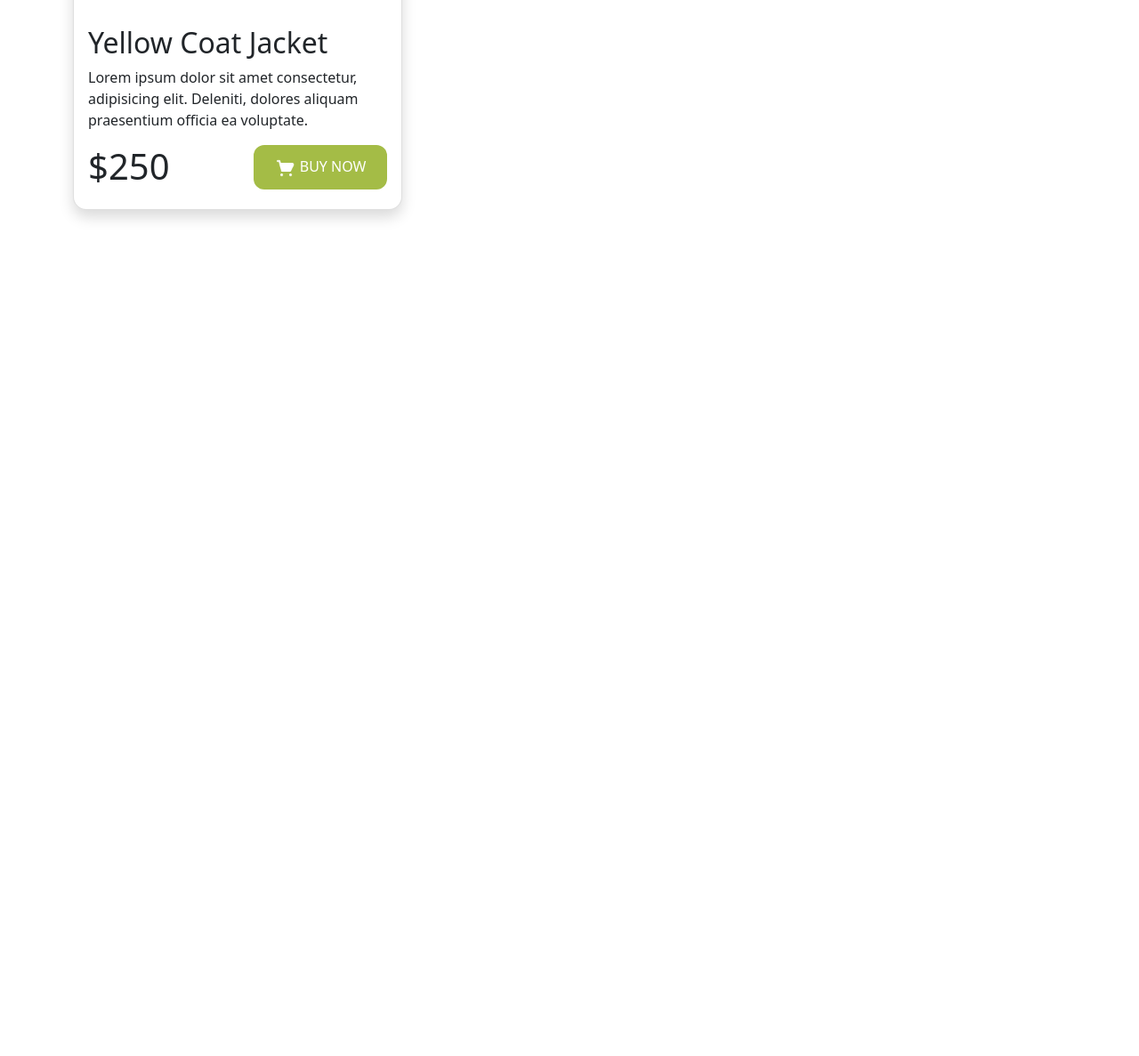
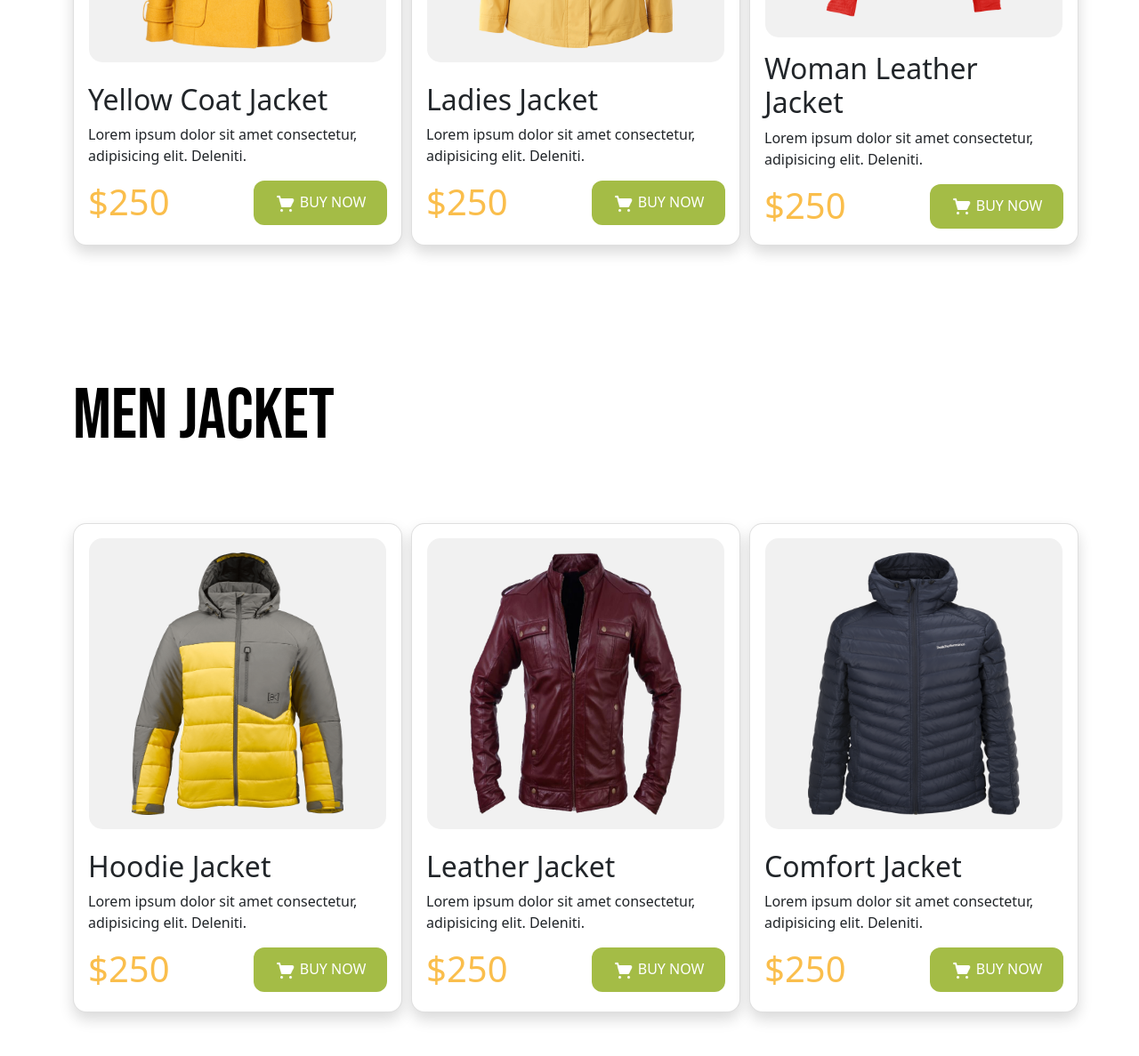
Before and after one commit to SumyaAfrinNishe/Penguine-Fashion, a plain HTML site: page index.html in a window 1280 px wide. Shown: the part 1091-2278 px from the top of the page at 89% size. Before the commit the page ends 1375 px from the top, so only its background shows below. Drawn offline with Linux system fonts and the light colour scheme.

Commit message:
fifth commit

```diff
--- a/index.html
+++ b/index.html
@@ -10,6 +10,10 @@
     <link rel="preconnect" href="https://fonts.googleapis.com">
 <link rel="preconnect" href="https://fonts.gstatic.com" crossorigin>
 <link href="https://fonts.googleapis.com/css2?family=Bebas+Neue&display=swap" rel="stylesheet">
+
+<link rel="preconnect" href="https://fonts.googleapis.com">
+<link rel="preconnect" href="https://fonts.gstatic.com" crossorigin>
+<link href="https://fonts.googleapis.com/css2?family=Bebas+Neue&family=Roboto:wght@400;700&display=swap" rel="stylesheet">
 
 </head>
 <body>
@@ -97,27 +101,29 @@
 
       <!-- product section -->
 
-      <!-- jacket card -->
+      <!-- jacket card 1 -->
+      <section>
 
       <div class="container py-5">
        <h1 class="jacket">WOMEN JACKET</h1>
 
-       <div class="row">
+       <div class="row my-5">
          <div class="col-lg-4 mt-4">
+
            <div class="card shadow d-flex">
 
-            <div class="bg-card m-3">
-
+            <div class="bg-card mt-3 m-auto">
+              <img src="jacket-1.png" class="img-fluid p-3" alt="">
             </div>
 
             <div class="p-3">
-            <h2>Yellow Coat Jacket</h2>
-            <p>Lorem ipsum dolor sit amet consectetur, adipisicing elit. Deleniti, dolores aliquam praesentium officia ea voluptate.
+            <h2 class="product">Yellow Coat Jacket</h2>
+            <p>Lorem ipsum dolor sit amet consectetur, adipisicing elit. Deleniti.
 
               </p>
 
               <div class="d-flex justify-content-lg-between">
-                <h1>$250</h1>
+                <h1 style="color:#FABE4C;">$250</h1>
                 <button class="customize-btn"> <span> <img src="shopping-cart 1.png" style="height: 24px;" alt=""> </span> BUY NOW</button>
                 </div>
            </div>
@@ -125,8 +131,157 @@
              </div>
 
          </div>
+
+         <!-- card 2 -->
+
+         <div class="col-lg-4 mt-4">
+
+          <div class="card shadow d-flex">
+
+           <div class="bg-card mt-3 m-auto d-flex justify-content-center">
+             <img src="jacket-2.png" class="img-fluid p-3" width="250px" height="293px" alt="">
+           </div>
+
+           <div class="p-3">
+           <h2 class="product">Ladies Jacket</h2>
+           <p>Lorem ipsum dolor sit amet consectetur, adipisicing elit. Deleniti.
+
+             </p>
+
+             <div class="d-flex justify-content-lg-between">
+               <h1 style="color:#FABE4C;">$250</h1>
+               <button class="customize-btn"> <span> <img src="shopping-cart 1.png" style="height: 24px;" alt=""> </span> BUY NOW</button>
+               </div>
+          </div>
+
+            </div>
+
+        </div>
+
+        <!-- card 3 -->
+
+        <div class="col-lg-4 mt-4">
+
+          <div class="card shadow d-flex">
+
+           <div class="bg-card mt-3 m-auto  d-flex justify-content-center">
+             <img src="jacket-3.png" class="img-fluid p-3" width="250px" height="293px" alt="">
+           </div>
+
+           <div class="p-3">
+            <h2 class="product">Woman Leather Jacket</h2>
+            <p>Lorem ipsum dolor sit amet consectetur, adipisicing elit. Deleniti.
+
+              </p>
+
+              <div class="d-flex justify-content-lg-between">
+                <h1 style="color:#FABE4C;">$250</h1>
+                <button class="customize-btn"> <span> <img src="shopping-cart 1.png" style="height: 24px;" alt=""> </span> BUY NOW</button>
+                </div>
+           </div>
+
+
+            </div>
+
+        </div>
+
+
        </div>
       </div>
+    </section>
+
+     <!-- Men jacket -->
+
+    <section>
+
+      <div class="container py-5">
+       <h1 class="jacket">MEN JACKET</h1>
+
+       <div class="row my-5">
+         <div class="col-lg-4 mt-4">
+
+           <div class="card shadow d-flex">
+
+            <div class="bg-card mt-3 m-auto d-flex justify-content-center">
+              <img src="jacket-4.png" class="img-fluid p-3" width="270px" alt="">
+            </div>
+
+            <div class="p-3">
+            <h2 class="product">Hoodie Jacket</h2>
+            <p>Lorem ipsum dolor sit amet consectetur, adipisicing elit. Deleniti.
+
+              </p>
+
+              <div class="d-flex justify-content-lg-between">
+                <h1 style="color:#FABE4C;">$250</h1>
+                <button class="customize-btn"> <span> <img src="shopping-cart 1.png" style="height: 24px;" alt=""> </span> BUY NOW</button>
+                </div>
+           </div>
+
+             </div>
+
+         </div>
+
+         <!-- card 2 -->
+
+         <div class="col-lg-4 mt-4">
+
+          <div class="card shadow d-flex">
+
+           <div class="bg-card mt-3 m-auto d-flex justify-content-center">
+             <img src="jacket-5.png" class="img-fluid p-3" width="270px" height="300px" alt="">
+           </div>
+
+           <div class="p-3">
+           <h2 class="product">Leather Jacket</h2>
+           <p>Lorem ipsum dolor sit amet consectetur, adipisicing elit. Deleniti.
+
+             </p>
+
+             <div class="d-flex justify-content-lg-between">
+               <h1 style="color:#FABE4C;">$250</h1>
+               <button class="customize-btn"> <span> <img src="shopping-cart 1.png" style="height: 24px;" alt=""> </span> BUY NOW</button>
+               </div>
+          </div>
+
+            </div>
+
+        </div>
+
+        <!-- card 3 -->
+
+        <div class="col-lg-4 mt-4">
+
+          <div class="card shadow d-flex">
+
+           <div class="bg-card mt-3 m-auto  d-flex justify-content-center">
+             <img src="jacket-6.png" class="img-fluid p-3" width="270px" height="293px" alt="">
+           </div>
+
+           <div class="p-3">
+            <h2 class="product">Comfort Jacket</h2>
+            <p>Lorem ipsum dolor sit amet consectetur, adipisicing elit. Deleniti.
+
+              </p>
+
+              <div class="d-flex justify-content-lg-between">
+                <h1 style="color:#FABE4C;">$250</h1>
+                <button class="customize-btn"> <span> <img src="shopping-cart 1.png" style="height: 24px;" alt=""> </span> BUY NOW</button>
+                </div>
+           </div>
+
+
+            </div>
+
+        </div>
+
+
+       </div>
+      </div>
+    </section>
+
+
+
     </main>
 
     <script src="bootstrap.bundle.min.js"></script>
```
Also changed, not shown: jacket-2.png (added), jacket-3.png (added), jacket-4.png (added), jacket-5.png (added), jacket-6.png (added).
